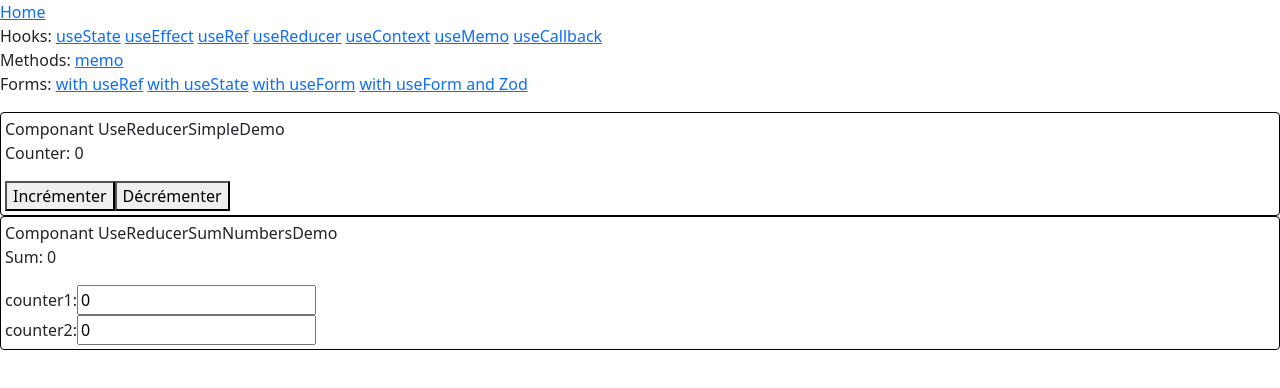
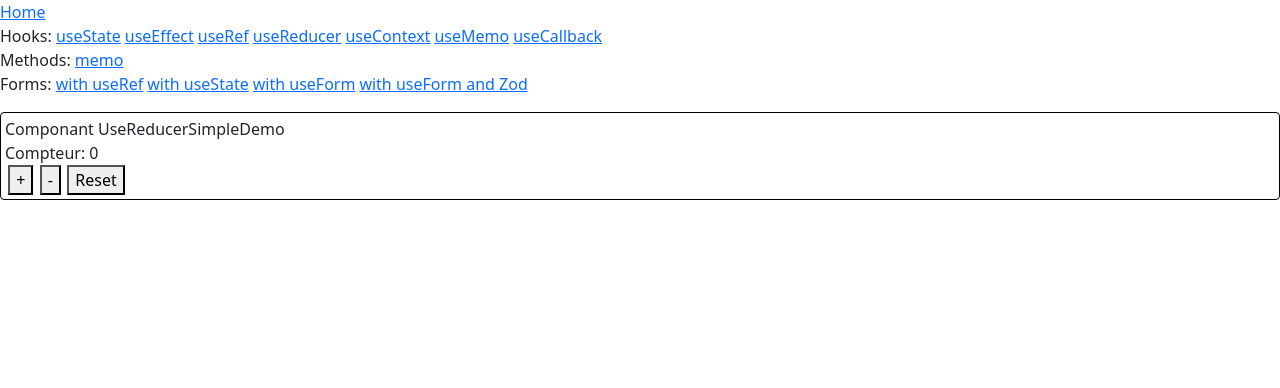
Before and after one commit to ZorroLeVrai/cours.tjs.react-hooks, a React (Vite) app: page /useReducer in a window 1280 px wide. Shown: the top 388 px of the page. Built offline with nearby package versions, Linux system fonts and the light colour scheme.

Commit message:
Update useState and useReducer

```diff
--- a/src/components/Global.module.css
+++ b/src/components/Global.module.css
@@ -1,5 +1,5 @@
 .marginHorizontal {
-  margin: 0 0.5rem;
+  margin: 0 0.2rem;
 }
 
 .marginTop {
--- /dev/null
+++ b/src/components/useReducer/Counter.jsx
@@ -0,0 +1,15 @@
+import PropTypes from 'prop-types';
+
+const Counter = ({counter}) => {
+  return (
+    <div>
+        Compteur: {counter}
+    </div>
+  )
+}
+
+Counter.propTypes = {
+  counter: PropTypes.number
+};
+
+export default Counter;
--- /dev/null
+++ b/src/components/useReducer/CounterModifier.jsx
@@ -0,0 +1,18 @@
+import PropTypes from 'prop-types';
+import styles from "../Global.module.css";
+
+const CounterModifier = ({dispatch}) => {
+  return (
+    <div>
+      <button className={styles.marginHorizontal} onClick={() => dispatch({type: "counter_offset", payload: 1})}>+</button>
+      <button className={styles.marginHorizontal} onClick={() => dispatch({type: "counter_offset", payload: -1})}>-</button>
+      <button className={styles.marginHorizontal} onClick={() => dispatch({type: "counter_reset"})}>Reset</button>
+    </div>
+  )
+}
+
+CounterModifier.propTypes = {
+  dispatch: PropTypes.func,
+};
+
+export default CounterModifier;
--- a/src/components/useReducer/UseReducerDemo.jsx
+++ b/src/components/useReducer/UseReducerDemo.jsx
@@ -4,7 +4,7 @@ import UseReducerSumNumbersDemo from "./UseReducerSumNumbersDemo";
 const UseReducerDemo = () => {
   return ( <>
     <UseReducerSimpleDemo />
-    <UseReducerSumNumbersDemo />
+    {/* <UseReducerSumNumbersDemo /> */}
   </> );
 }
 
--- a/src/components/useReducer/UseReducerSimpleDemo.jsx
+++ b/src/components/useReducer/UseReducerSimpleDemo.jsx
@@ -1,10 +1,14 @@
 import { useReducer } from "react";
 import styles from "../Global.module.css";
+import Counter from "./Counter";
+import CounterModifier from "./CounterModifier";
 
 function reducer(state, action) {
   switch (action.type) {
     case "counter_offset":
       return state + action.payload;
+    case "counter_reset":
+      return 0;
     default:
       throw new Error("Unkown action type");
   }
@@ -15,11 +19,8 @@ const UseReducerSimpleDemo = () => {
 
   return (<div className={styles.border}>
     <div>Componant {UseReducerSimpleDemo.name}</div>
-    <p>Counter: {counter}</p>
-    <div>
-      <button onClick={() => dispatch({type: "counter_offset", payload: 1})}>Incrémenter</button>
-      <button onClick={() => dispatch({type: "counter_offset", payload: -1})}>Décrémenter</button>
-    </div>
+    <Counter counter={counter} />
+    <CounterModifier dispatch={dispatch} />
   </div> );
 }
 
--- /dev/null
+++ b/src/components/useState/Counter.jsx
@@ -0,0 +1,15 @@
+import PropTypes from 'prop-types';
+
+const Counter = ({counter}) => {
+  return (
+    <div>
+        Compteur: {counter}
+    </div>
+  )
+}
+
+Counter.propTypes = {
+  counter: PropTypes.number
+};
+
+export default Counter;
--- /dev/null
+++ b/src/components/useState/CounterModifier.jsx
@@ -0,0 +1,20 @@
+import PropTypes from 'prop-types';
+import styles from "../Global.module.css";
+
+const CounterModifier = ({onIncrement, onDecrement, onReset}) => {
+  return (
+    <div>
+      <button className={styles.marginHorizontal} onClick={onIncrement}>+</button>
+      <button className={styles.marginHorizontal} onClick={onDecrement}>-</button>
+      <button className={styles.marginHorizontal} onClick={onReset}>Reset</button>
+    </div>
+  )
+}
+
+CounterModifier.propTypes = {
+  onIncrement: PropTypes.func,
+  onDecrement: PropTypes.func,
+  onReset: PropTypes.func,
+};
+
+export default CounterModifier;
--- a/src/components/useState/UseCounterDemo.jsx
+++ b/src/components/useState/UseCounterDemo.jsx
@@ -1,6 +1,7 @@
 // @flow
-import * as React from 'react';
 import { useState } from 'react';
+import Counter from './Counter';
+import CounterModifier from './CounterModifier';
 import styles from "../Global.module.css";
 import PropTypes from 'prop-types';
 
@@ -14,14 +15,8 @@ const UseCounterDemo = ({initialCounter}) => {
   return (
     <div className={styles.border}>
       <div>UseCounterDemo</div>
-      <div>
-        Compteur: {counter}
-      </div>
-      <div>
-        <button className={styles.marginHorizontal} onClick={incrementCounter}>+</button>
-        <button className={styles.marginHorizontal} onClick={decrementCounter}>-</button>
-        <button className={styles.marginHorizontal} onClick={resetCounter}>Reset</button>
-      </div>
+      <Counter counter={counter}/>
+      <CounterModifier onIncrement={incrementCounter} onDecrement={decrementCounter} onReset={resetCounter}/>
     </div>
   );
 };
--- a/src/components/useState/UseStateDemo.jsx
+++ b/src/components/useState/UseStateDemo.jsx
@@ -4,7 +4,7 @@ import { UseSimpleCounterDemo } from "./UseSimpleCounterDemo";
 const UseStateDemo = () => {
   return (
     <>
-      <UseSimpleCounterDemo/>
+      {/* <UseSimpleCounterDemo/> */}
       <UseCounterDemo/>
     </>
    );
```
